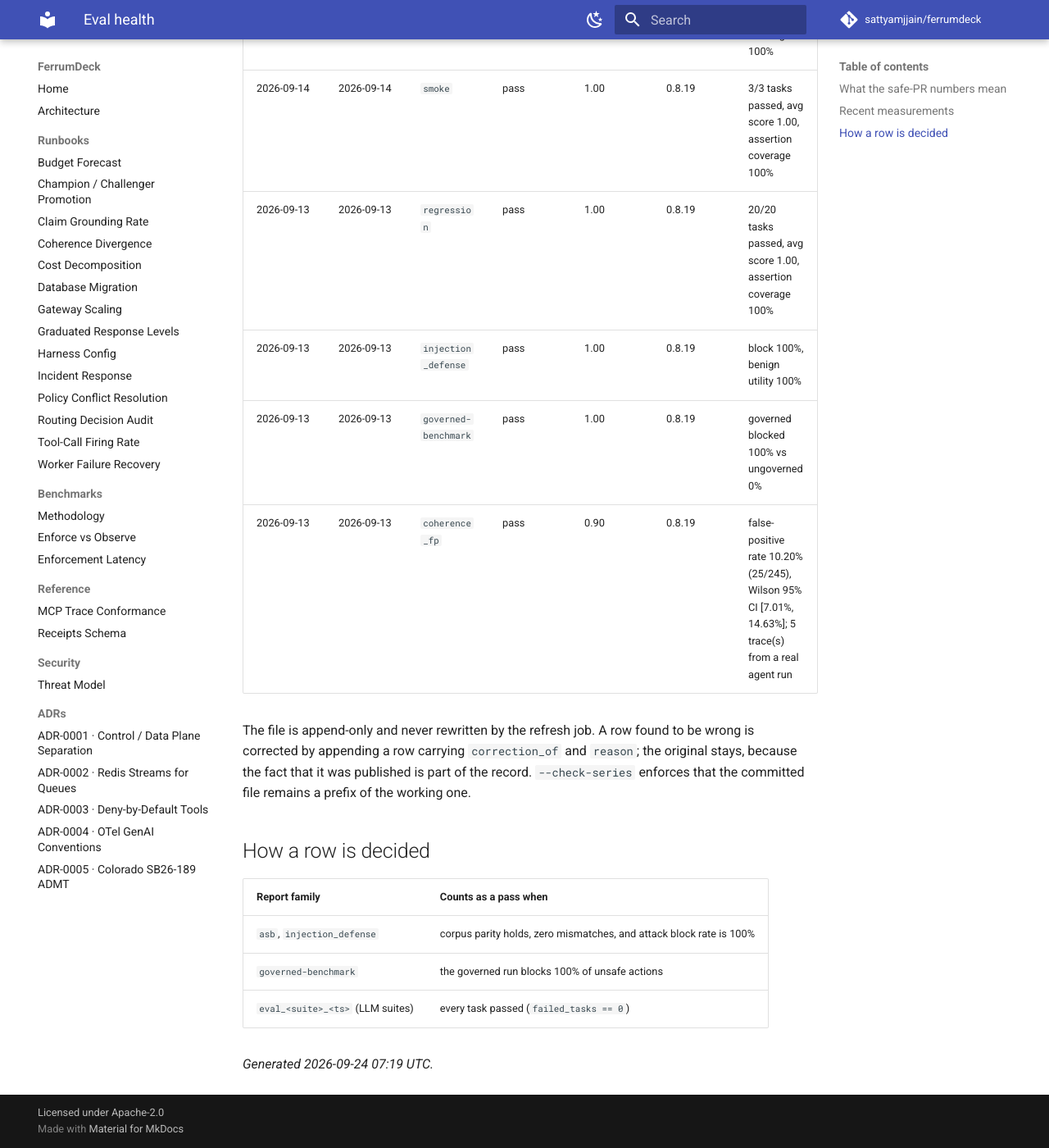
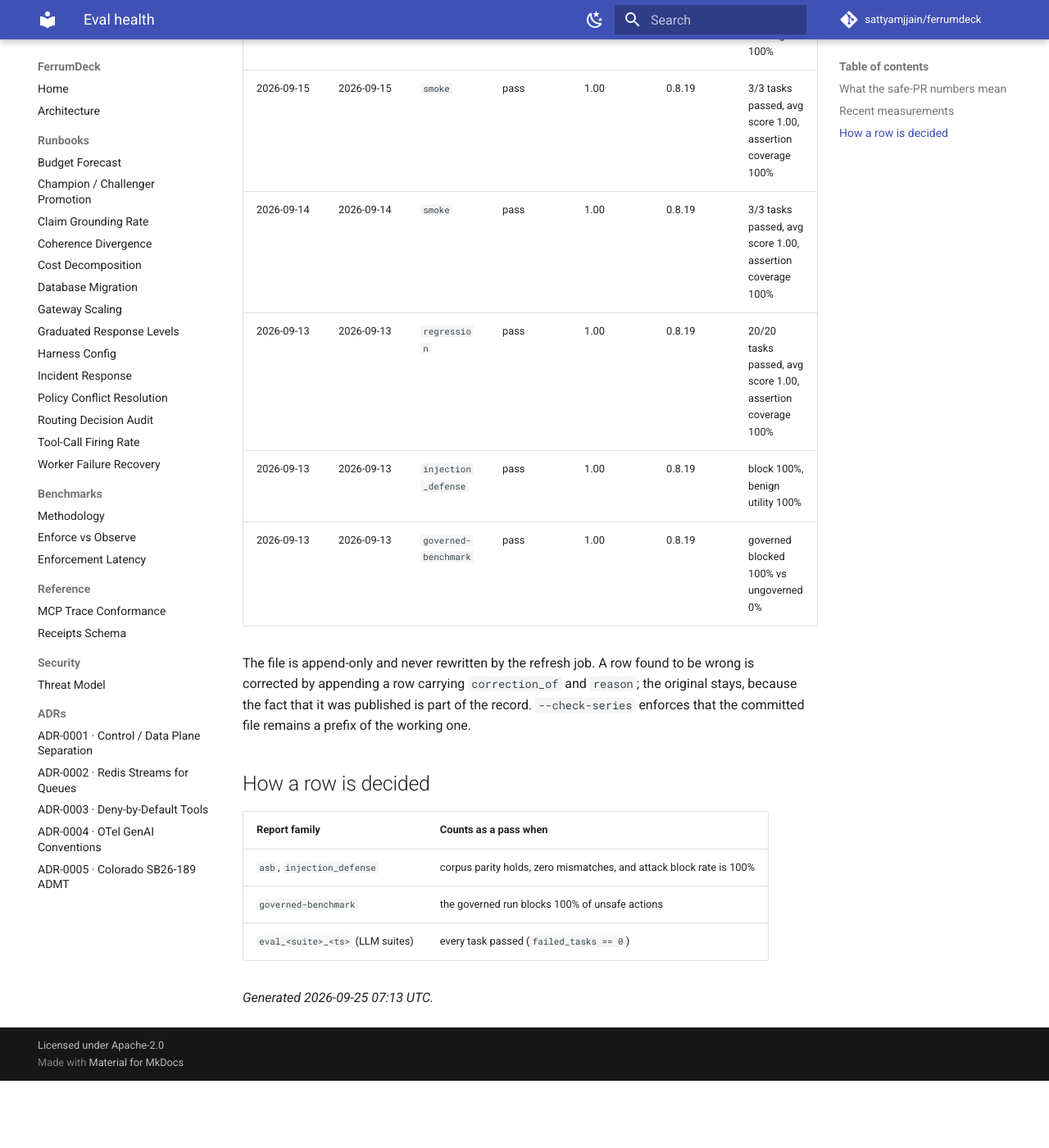
Before and after one commit to sattyamjjain/ferrumdeck, an MkDocs documentation site: the page built from docs/eval-health.md, in a window 1280 px wide and 1400 px high, scrolled down 4225 px. Shown: the whole window at 82% size. Built offline with MkDocs 1.6.1 and Material for MkDocs 9.7.7, drawn with Linux system fonts in a browser that asks for light colours; comment, search, counter and statistics services are not loaded; after the commit the page ends 5543 px from its top, so only the background shows below that; some of the changed text lies outside the part shown.

Commit message:
docs(evals): refresh eval health + append series 2026-09-25 [skip ci]

```diff
--- a/docs/eval-health.md
+++ b/docs/eval-health.md
@@ -25,14 +25,15 @@ So neither number was ever evidence about the agent. The response is to rescope
 | `governed-benchmark` | 2026-09-20 | pass | 1.00 | 7 | governed blocked 100% vs ungoverned 0% |
 | `injection_defense` | 2026-09-20 | pass | 1.00 | 7 | block 100%, benign utility 100% |
 | `regression` | 2026-09-20 | pass | 1.00 | 7 | 20/20 tasks passed, avg score 1.00, assertion coverage 100% |
-| `smoke` | 2026-09-24 | pass | 1.00 | 42 | 3/3 tasks passed, avg score 1.00, assertion coverage 100% |
+| `smoke` | 2026-09-25 | pass | 1.00 | 43 | 3/3 tasks passed, avg score 1.00, assertion coverage 100% |
 
 ## Recent measurements
 
-The last 20 of 75 rows from [`eval-health-series.jsonl`](eval-health-series.jsonl), newest first. The table above says what is true today; this says what was true before, which is the part a snapshot throws away. **A number that has never moved here has not been re-measured** — check `measured` against `recorded` before reading a steady value as a stable one.
+The last 20 of 76 rows from [`eval-health-series.jsonl`](eval-health-series.jsonl), newest first. The table above says what is true today; this says what was true before, which is the part a snapshot throws away. **A number that has never moved here has not been re-measured** — check `measured` against `recorded` before reading a steady value as a stable one.
 
 | Measured | Recorded | Suite | Result | Score | Harness | Detail |
 | --- | --- | --- | --- | --- | --- | --- |
+| 2026-09-25 | 2026-09-25 | `smoke` | pass | 1.00 | 0.8.19 | 3/3 tasks passed, avg score 1.00, assertion coverage 100% |
 | 2026-09-24 | 2026-09-24 | `smoke` | pass | 1.00 | 0.8.19 | 3/3 tasks passed, avg score 1.00, assertion coverage 100% |
 | 2026-09-23 | 2026-09-23 | `smoke` | pass | 1.00 | 0.8.19 | 3/3 tasks passed, avg score 1.00, assertion coverage 100% |
 | 2026-09-22 | 2026-09-22 | `smoke` | pass | 1.00 | 0.8.19 | 3/3 tasks passed, avg score 1.00, assertion coverage 100% |
@@ -52,7 +53,6 @@ The last 20 of 75 rows from [`eval-health-series.jsonl`](eval-health-series.json
 | 2026-09-13 | 2026-09-13 | `regression` | pass | 1.00 | 0.8.19 | 20/20 tasks passed, avg score 1.00, assertion coverage 100% |
 | 2026-09-13 | 2026-09-13 | `injection_defense` | pass | 1.00 | 0.8.19 | block 100%, benign utility 100% |
 | 2026-09-13 | 2026-09-13 | `governed-benchmark` | pass | 1.00 | 0.8.19 | governed blocked 100% vs ungoverned 0% |
-| 2026-09-13 | 2026-09-13 | `coherence_fp` | pass | 0.90 | 0.8.19 | false-positive rate 10.20% (25/245), Wilson 95% CI [7.01%, 14.63%]; 5 trace(s) from a real agent run |
 
 The file is append-only and never rewritten by the refresh job. A row found to be wrong is corrected by appending a row carrying `correction_of` and `reason`; the original stays, because the fact that it was published is part of the record. `--check-series` enforces that the committed file remains a prefix of the working one.
 
@@ -64,4 +64,4 @@ The file is append-only and never rewritten by the refresh job. A row found to b
 | `governed-benchmark` | the governed run blocks 100% of unsafe actions |
 | `eval_<suite>_<ts>` (LLM suites) | every task passed (`failed_tasks == 0`) |
 
-_Generated 2026-09-24 07:19 UTC._
+_Generated 2026-09-25 07:13 UTC._
```
Also changed, not shown: 2 other files.
